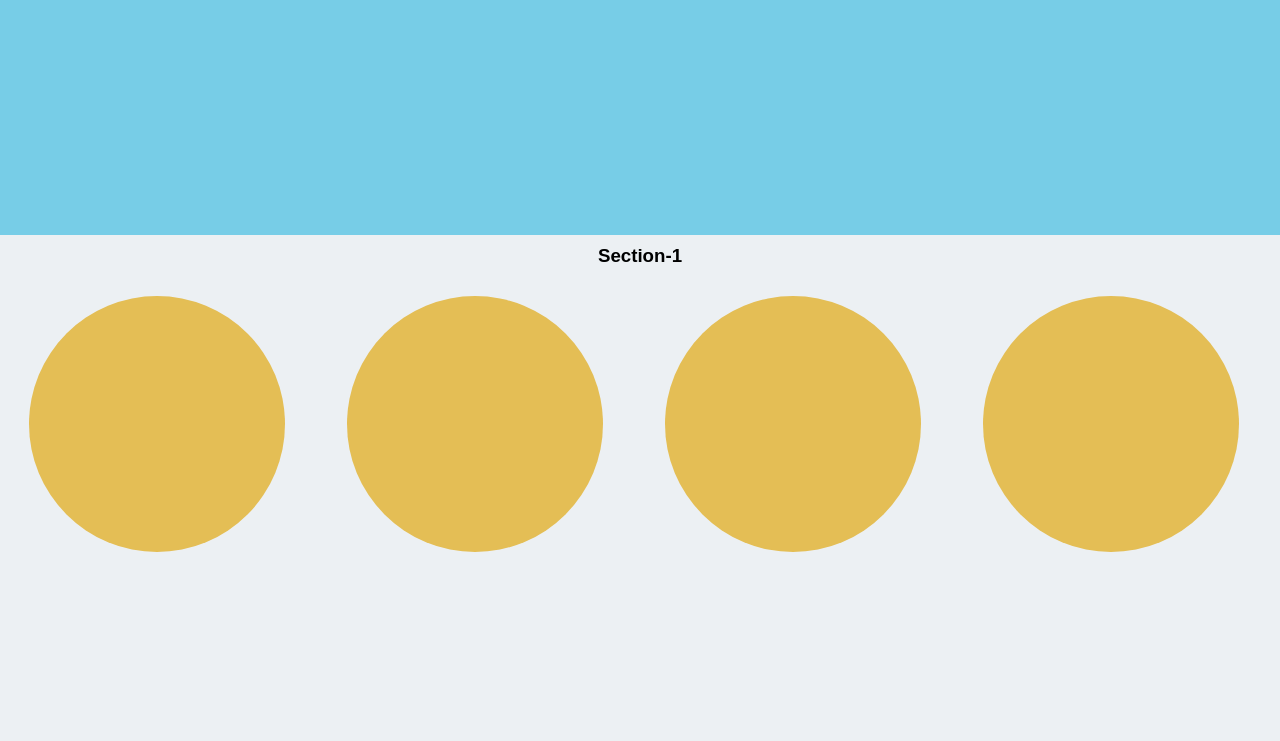
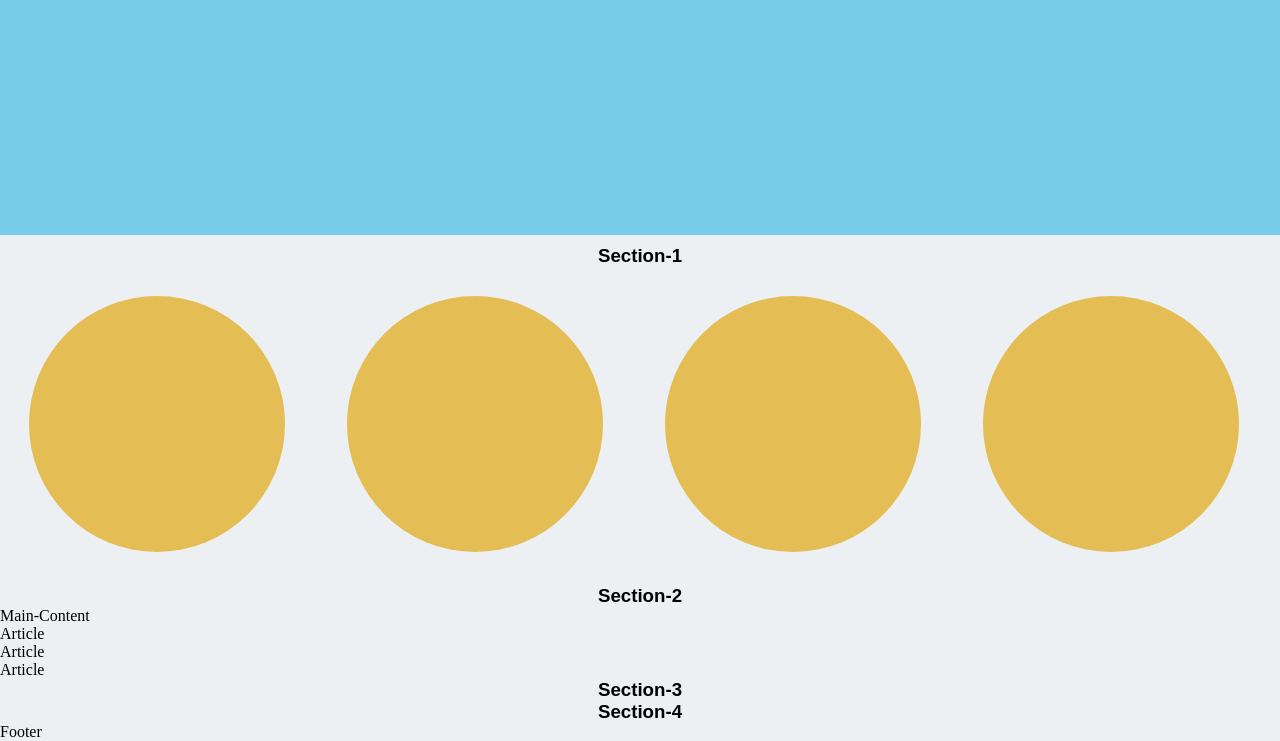
Before and after one commit to kinjalvarshney/Fullstack_Practical-7, a plain HTML site: page index.html in a window 1280 px wide. Shown: the part 345-1086 px from the top of the page. Before the commit the page ends 930 px from the top, so only its background shows below. Drawn offline with Linux system fonts and the light colour scheme.

Commit message:
added section in index file

```diff
--- a/index.html
+++ b/index.html
@@ -65,6 +65,26 @@
         <span class="sectionCircle"></span>
         <span class="sectionCircle"></span>
     </div>
+    <h3>Section-2</h3>
+    <div class="container">
+        <div class="main_content">
+            <p>Main-Content</p>
+        </div>
+        <div class="article_content">
+            <div class="content">Article</div>
+            <div class="content">Article</div>
+            <div class="content">Article</div>
+        </div>
+    </div>
+    <h3>Section-3</h3>
+    <div class="rectangle_cont">
+        <div class="rectangle"> </div>
+        <div class="rectangle"> </div>
+        <div class="rectangle"> </div>
+        <div class="rectangle"> </div>
+    </div>
+    <h3>Section-4</h3>
+    <footer>Footer</footer>
 </body>
 
 </html>
```
